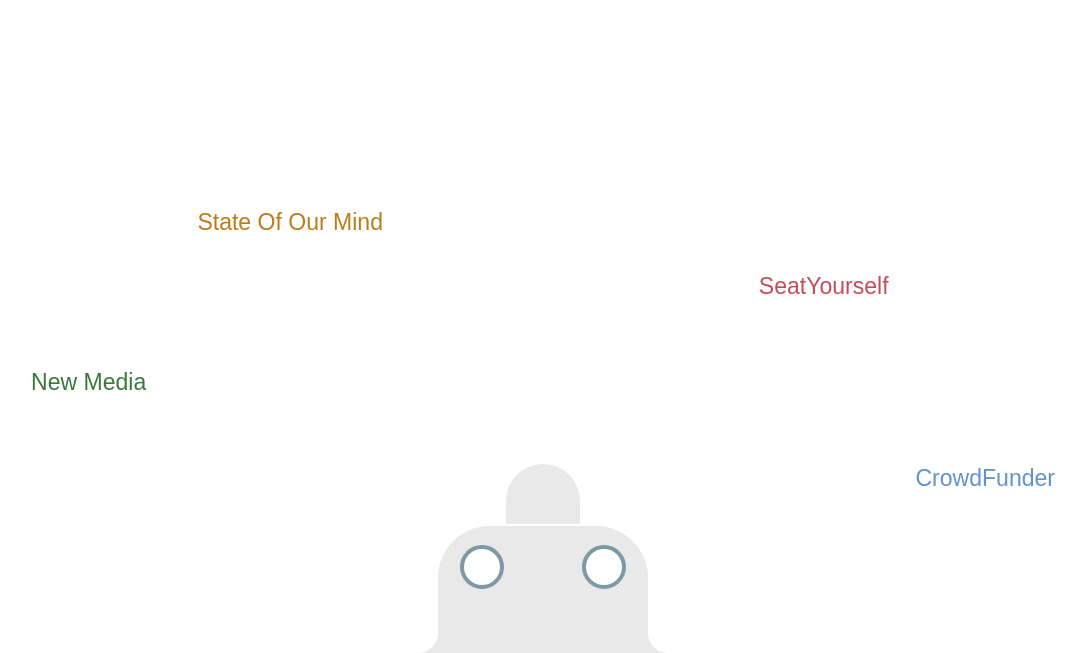
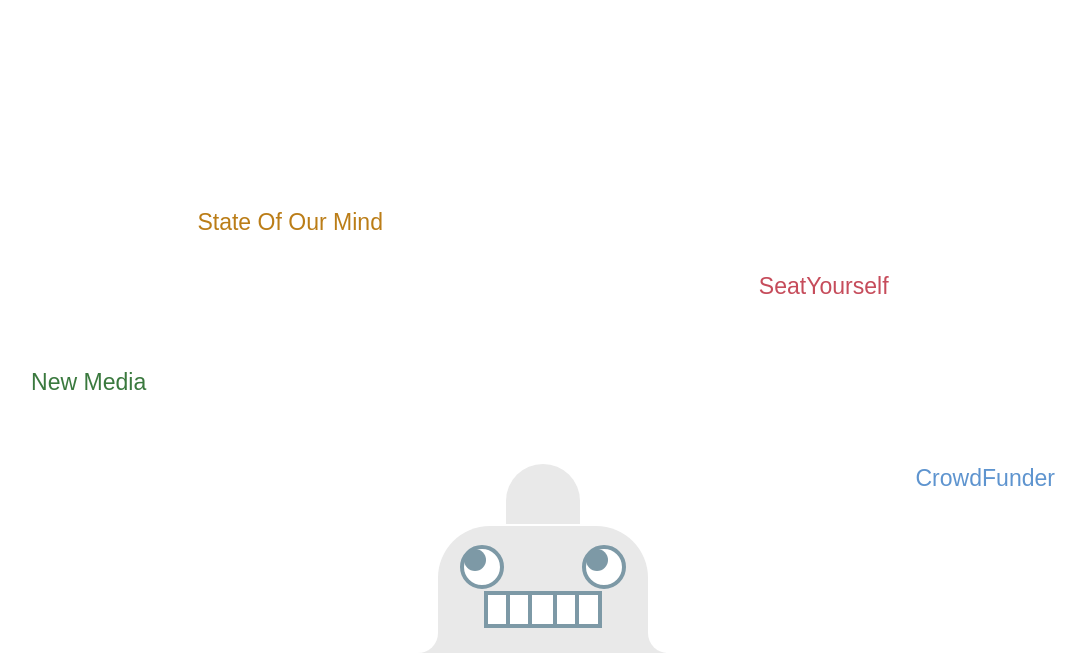
Before and after one commit to kroyagis/kroyagis.github.io, a plain HTML site: page index.html in a window 1280 px wide. Shown: the part 147-800 px from the top of the page, without its empty margins (97-1183 px from the left). Drawn offline with Linux system fonts and the light colour scheme.

Commit message:
-added teeth and mouth

```diff
--- a/css/styles.css
+++ b/css/styles.css
@@ -198,5 +198,47 @@ STYLING THE ROBOT
 }
 
 .pupils{
+  position: absolute;
+  top: 0;
+  width: 21.98px;
+  height: 21.98px;
+  border-radius: 50px;
+  background: #7D99A6;
+}
 
+.mouth{
+  position: relative;
+  border: 0;
+  width: 110.93px;
+  height: 28.27px;
+  border-style: solid;
+  border-width: 4.8px;
+  border-color: #7D99A6;
+  margin-left: auto;
+  margin-right: auto;
+  top: 2px;
+  left: 0;
+  right: 0;
+  background: white;
 }
+
+.teeth{
+  position: absolute;
+  width: 18.24px;
+  height: 29px;
+  background: white;
+  border-style: solid;
+  border-top: 4.8px;
+  border-bottom: 4.8px;
+  border-width: 4.8px;
+  border-color: #7D99A6;
+}
+.tooth1{
+  left: 18.24px;
+}
+.tooth2{
+  left: 65.72px;
+}
+/*.tooth3{
+  left: 60px;
+}*/
--- a/index.html
+++ b/index.html
@@ -58,6 +58,16 @@
               <div class="lower-part mask right">
 
               </div>
+              <div class="mouth">
+                <div class="teeth tooth1">
+
+                </div>
+                <div class="teeth tooth2">
+
+                </div>
+
+
+              </div>
             </div>
 
           </div>
```
